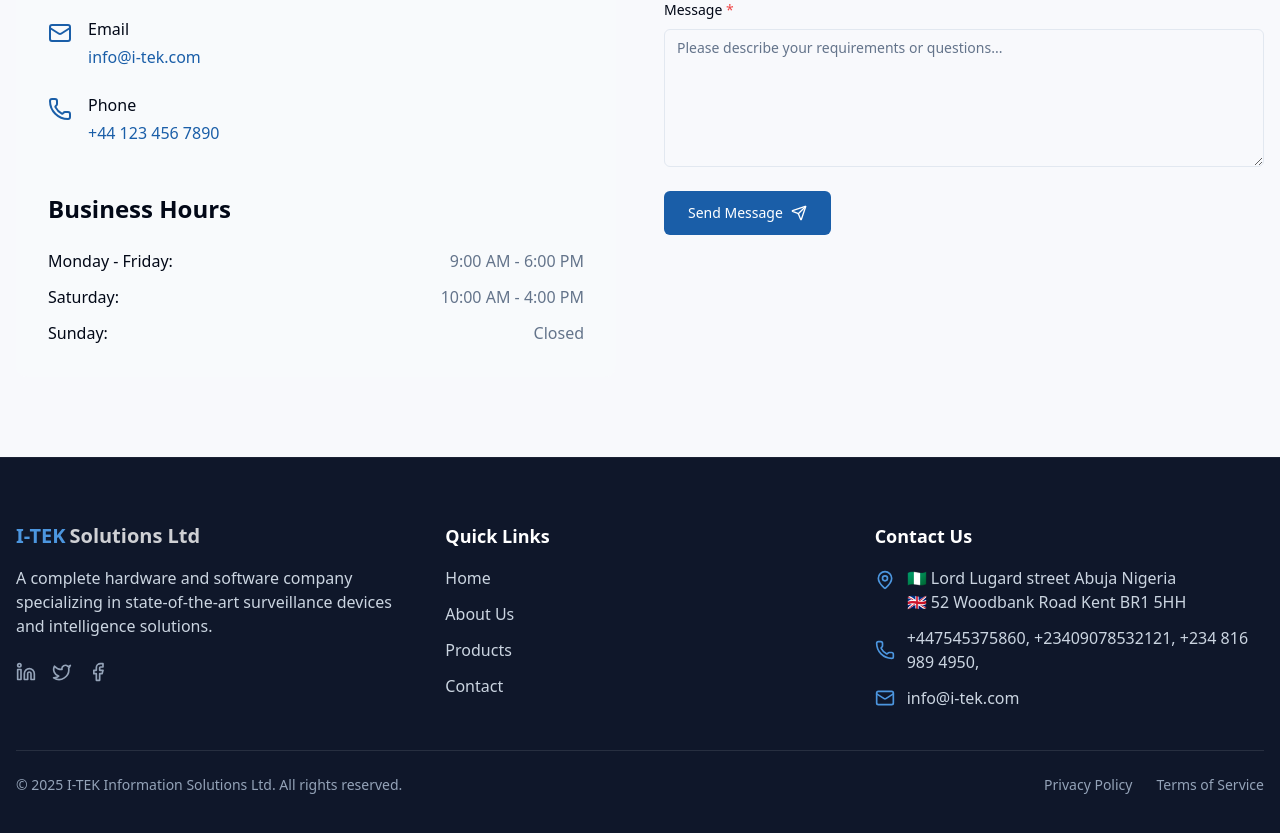
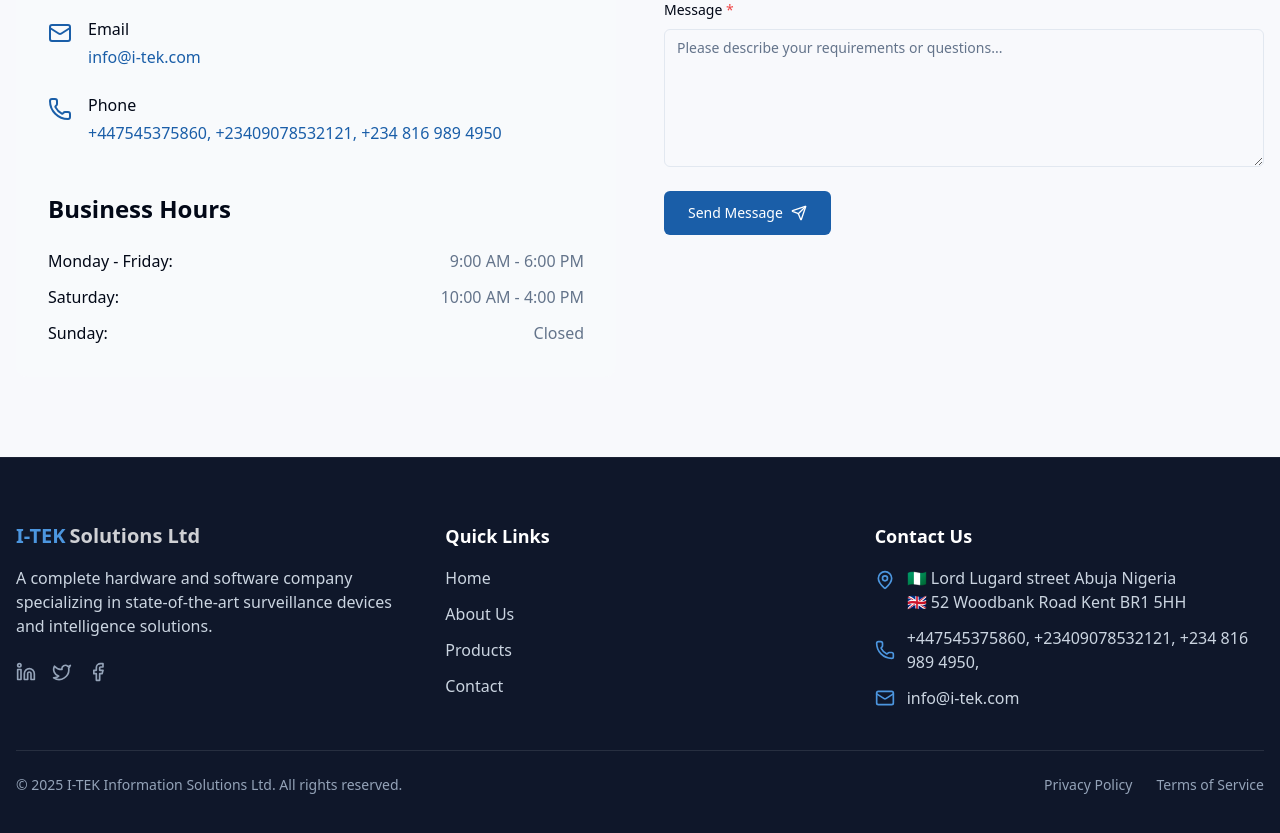
Before and after one commit to Akintola-Stephen/I-TEK, a React (Vite) app: page /contact in a window 1280 px wide. Shown: the part 860-1693 px from the top of the page. Built offline with nearby package versions, Linux system fonts and the light colour scheme.

Commit message:
Contact Section Update

```diff
--- a/src/pages/Contact.tsx
+++ b/src/pages/Contact.tsx
@@ -112,7 +112,7 @@
                         href="tel:+441234567890"
                         className="text-itek-600 hover:text-itek-700 transition-colors"
                       >
-                        +44 123 456 7890
+                        +447545375860, +23409078532121, +234 816 989 4950
                       </a>
                     </div>
                   </div>
```
